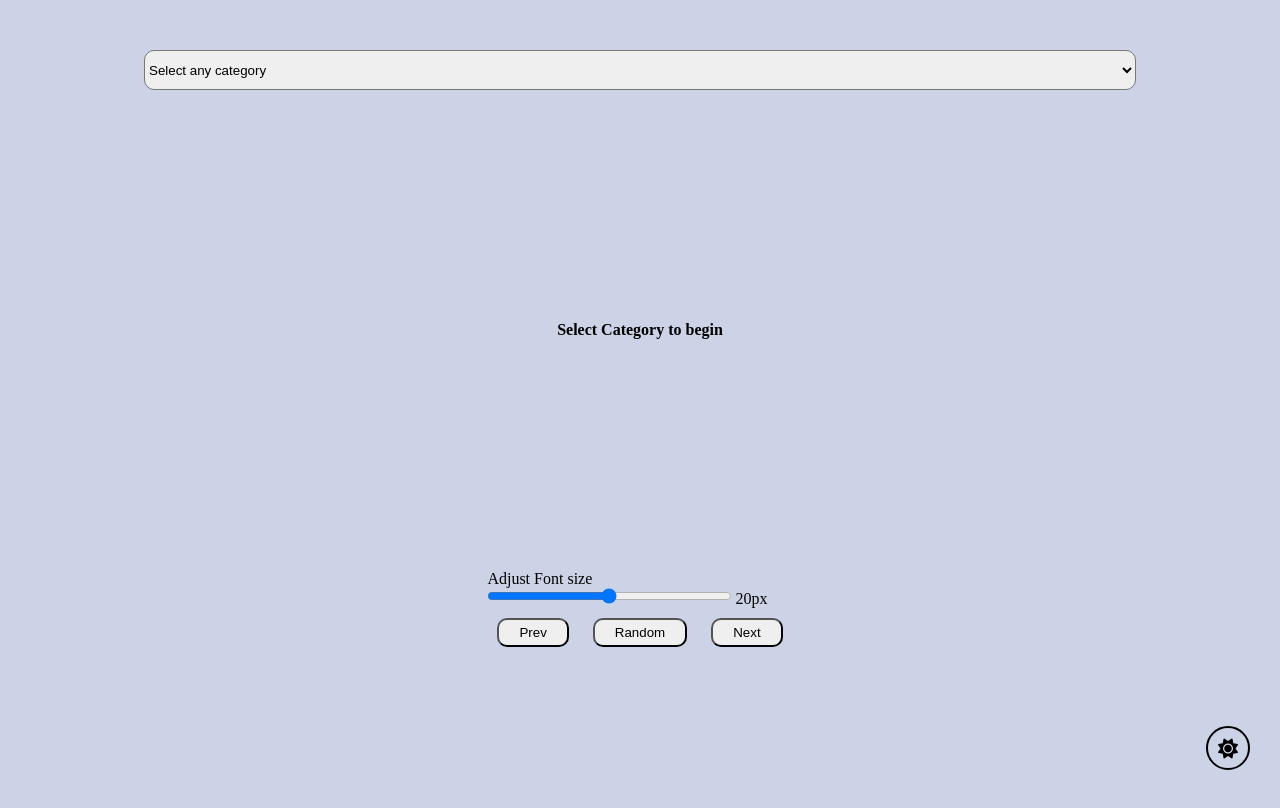
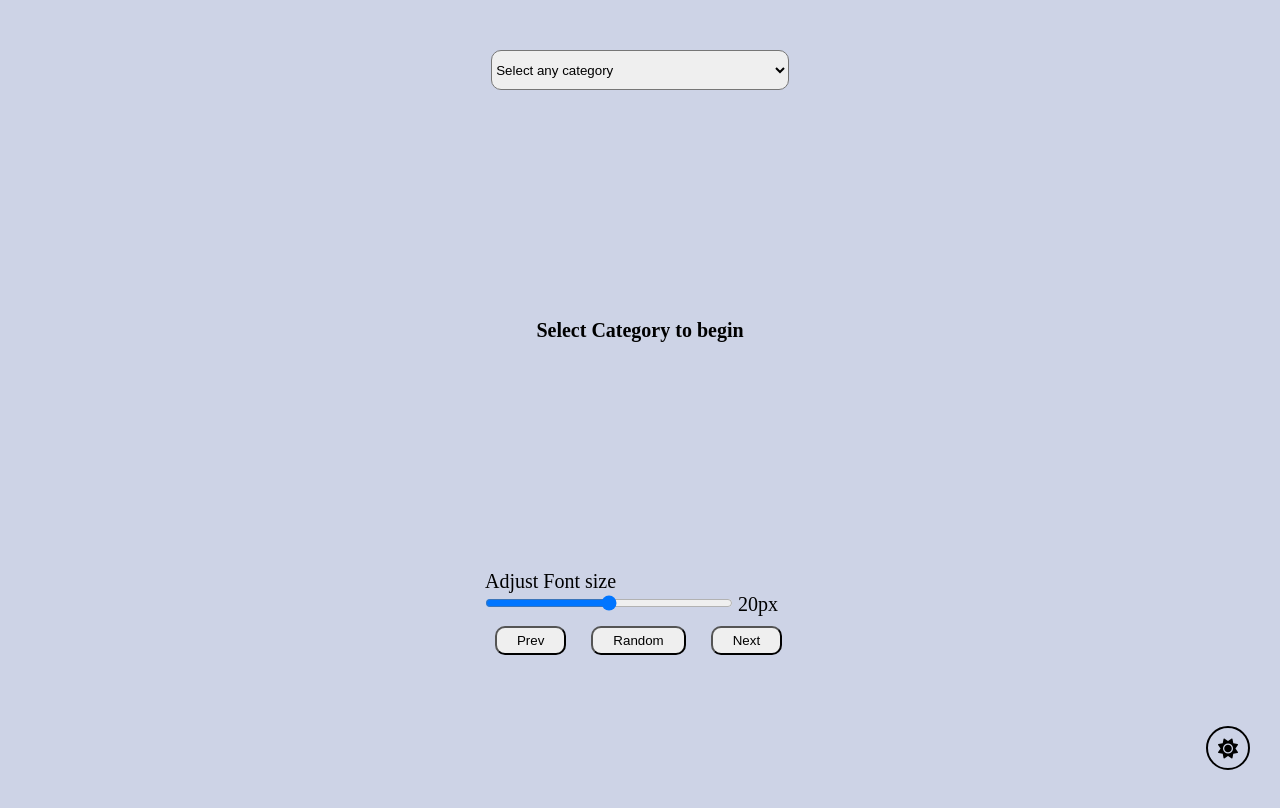
Before and after one commit to raseeksht/quoteGenerator, a plain HTML site: page index.html in a window 1280 px wide. Drawn offline with Linux system fonts and the light colour scheme.

Commit message:
selector responsive on different screen

```diff
--- a/style.css
+++ b/style.css
@@ -15,6 +15,7 @@
     align-items: center;
     flex-direction: column;
     padding: 50px 20px;
+    font-size: 20px;
 }
 
 
@@ -30,6 +31,8 @@
 
 .selector_div{
     width: 80%;
+    display: flex;
+    justify-content: center;
 }
 .selector_div select{
     width: 100%;
@@ -68,3 +71,15 @@ button{
     color: #fff;
     border-color: #fff;
 }
+
+@media screen and (min-width: 600px) {
+    .selector_div select{
+        width: 50%;
+    }
+}
+
+@media screen and (min-width: 700px) {
+    .selector_div select{
+        width: 30%;
+    }
+}
```
